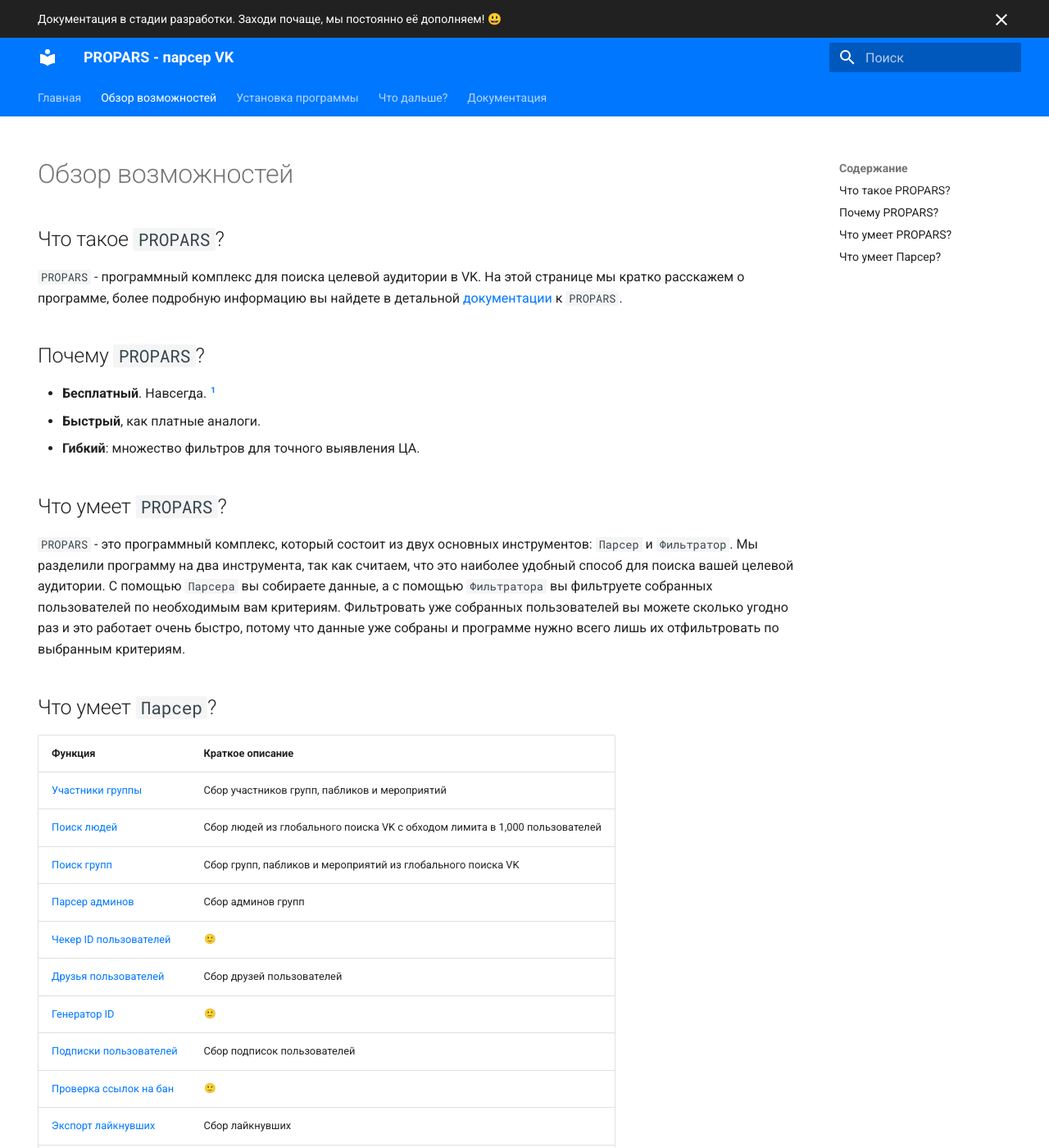
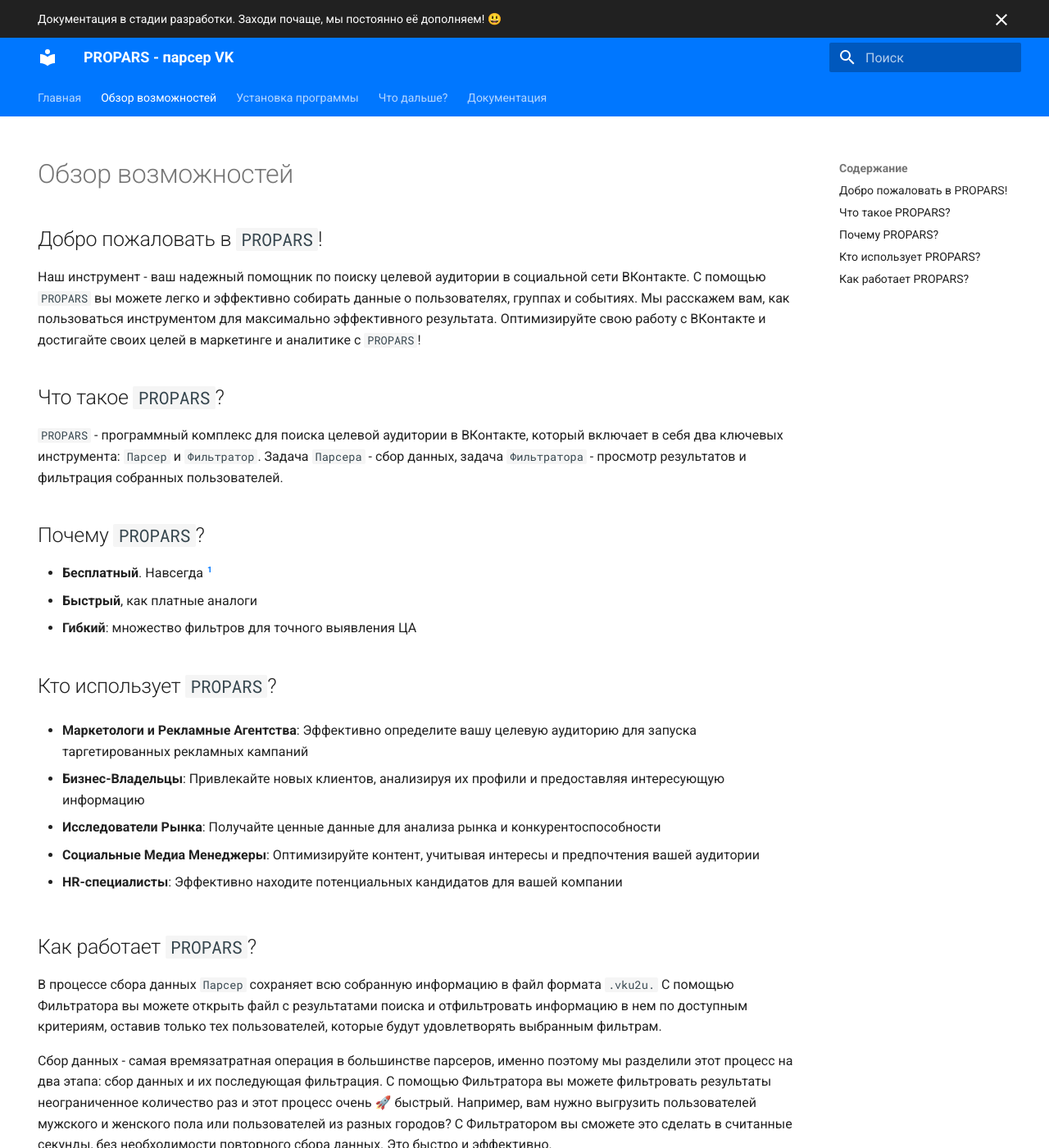
Before and after one commit to VK-Utility/docs, an MkDocs documentation site: the page built from docs/review.md, in a window 1280 px wide and 1400 px high. Shown: the whole window at 82% size. Built offline with MkDocs 1.6.1 and Material for MkDocs 9.7.7, drawn with Linux system fonts in a browser that asks for light colours; emoji names are drawn with the system emoji font; some of the changed text lies outside the part shown.

Commit message:
Update text in documentation

```diff
--- a/docs/review.md
+++ b/docs/review.md
@@ -2,21 +2,38 @@
 hide:
   - navigation
 ---
+## Добро пожаловать в `PROPARS`!
+Наш инструмент - ваш надежный помощник по поиску целевой аудитории в социальной сети ВКонтакте. С помощью `PROPARS` вы можете легко и эффективно собирать данные о пользователях, группах и событиях. Мы расскажем вам, как пользоваться инструментом для максимально эффективного результата. Оптимизируйте свою работу с ВКонтакте и достигайте своих целей в маркетинге и аналитике с `PROPARS`!
+
 
 ## Что такое `PROPARS`?
-`PROPARS` - программный комплекс для поиска целевой аудитории в VK. На этой странице мы кратко расскажем о программе, более подробную информацию вы найдете в детальной [документации](./docs/index.md) к `PROPARS`.
+`PROPARS` - программный комплекс для поиска целевой аудитории в ВКонтакте, который включает в себя два ключевых инструмента: `Парсер` и `Фильтратор`. Задача `Парсера` - сбор данных, задача `Фильтратора` - просмотр результатов и фильтрация собранных пользователей.
 
 ## Почему `PROPARS`?
-- **Бесплатный**. Навсегда. [^1]
-- **Быстрый**, как платные аналоги.
-- **Гибкий**: множество фильтров для точного выявления ЦА.
+- **Бесплатный**. Навсегда [^1]
+- **Быстрый**, как платные аналоги
+- **Гибкий**: множество фильтров для точного выявления ЦА
 
-## Что умеет `PROPARS`?
-`PROPARS` - это программный комплекс, который состоит из двух основных инструментов: `Парсер` и `Фильтратор`. Мы разделили программу на два инструмента, так как считаем, что это  наиболее удобный способ для поиска вашей целевой аудитории.  С помощью `Парсера` вы собираете данные, а с помощью `Фильтратора` вы фильтруете собранных пользователей по необходимым вам критериям. Фильтровать уже собранных пользователей вы можете сколько угодно раз и это работает очень быстро, потому что данные уже собраны и программе нужно всего лишь их отфильтровать по выбранным критериям.
+## Кто использует `PROPARS`?
 
-## Что умеет `Парсер`?
+- **Маркетологи и Рекламные Агентства**: Эффективно определите вашу целевую аудиторию для запуска таргетированных рекламных кампаний
 
-| Функция | Краткое описание |
+- **Бизнес-Владельцы**: Привлекайте новых клиентов, анализируя их профили и предоставляя интересующую информацию
+
+- **Исследователи Рынка**: Получайте ценные данные для анализа рынка и конкурентоспособности
+
+- **Социальные Медиа Менеджеры**: Оптимизируйте контент, учитывая интересы и предпочтения вашей аудитории
+
+- **HR-специалисты**: Эффективно находите потенциальных кандидатов для вашей компании
+
+## Как работает `PROPARS`?
+В процессе сбора данных `Парсер` сохраняет всю собранную информацию в файл формата `.vku2u.` С помощью Фильтратора вы можете открыть файл с результатами поиска и отфильтровать информацию в нем по доступным критериям, оставив только тех пользователей, которые будут удовлетворять выбранным фильтрам.
+
+Сбор данных - самая времязатратная операция в большинстве парсеров, именно поэтому мы разделили этот процесс на два этапа: сбор данных и их последующая фильтрация. С помощью Фильтратора вы можете фильтровать результаты неограниченное количество раз и этот процесс очень 🚀 быстрый. Например, вам нужно выгрузить пользователей мужского и женского пола или пользователей из разных городов? С Фильтратором вы сможете это сделать в считанные секунды, без необходимости повторного сбора данных. Это быстро и эффективно.
+
+Более подробное руководство вы найдете в разделе [документация](./docs/index.md).
+
+<!-- | Функция | Краткое описание |
 | --- | --- |
 | [Участники группы](./docs/parser/group-members.md) | Сбор участников групп, пабликов и мероприятий|
 | [Поиск людей](./docs/parser/search-people.md) | Сбор людей из  глобального поиска VK с обходом лимита в 1,000 пользователей|
@@ -28,6 +45,6 @@
 | [Подписки пользователей](./docs/parser/users-subscriptions.md) | Сбор подписок пользователей |
 | [Проверка ссылок на бан](./docs/parser/check-links-for-ban.md) | :slight_smile: |
 | [Экспорт лайкнувших](./docs/parser/export-likers.md) | Сбор лайкнувших |
-| [Пересечение аудитории](./docs/parser/audience-intersection.md) | Сбор пользователей, состоящих сразу в нескольких базах |
+| [Пересечение аудитории](./docs/parser/audience-intersection.md) | Сбор пользователей, состоящих сразу в нескольких базах |  -->
 
 [^1]: Программа навсегда останется бесплатной, однако команда проекта оставляет за собой право предоставлять расширенные возможности программы в будущем на платной основе.
```
Also changed, not shown: docs/docs/index.md (+3 -3 lines).
